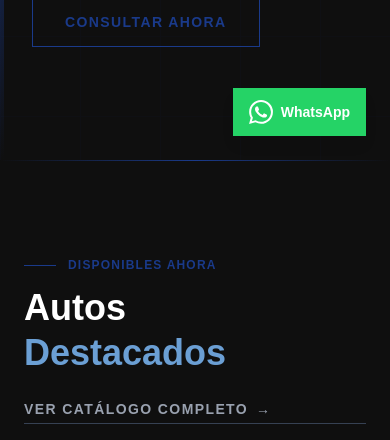
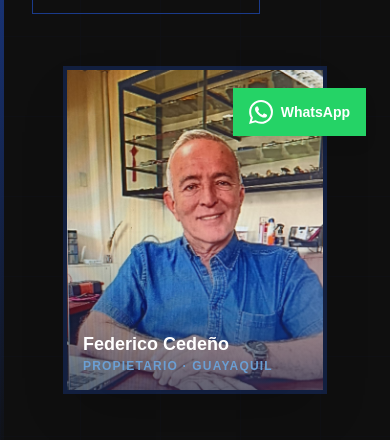
Before and after one commit to millogon/cedemotor, a Next.js app: page / in a window 390 px wide. Shown: the part 684-1124 px from the top of the page. Built offline with nearby package versions, Linux system fonts and the light colour scheme.

Commit message:
Mostrar foto de Federico en móvil

```diff
--- a/app/page.tsx
+++ b/app/page.tsx
@@ -53,8 +53,8 @@ export default function Home() {
           </div>
 
           {/* Foto Federico */}
-          <div className="hidden md:flex items-center justify-center">
-            <div className="relative w-80 h-96 overflow-hidden shadow-2xl ring-4 ring-[#1A3A8A]/40">
+          <div className="flex items-center justify-center">
+            <div className="relative w-64 h-80 md:w-80 md:h-96 overflow-hidden shadow-2xl ring-4 ring-[#1A3A8A]/40">
               <Image
                 src="/federico.jpeg"
                 alt="Federico Cedeño"
```
